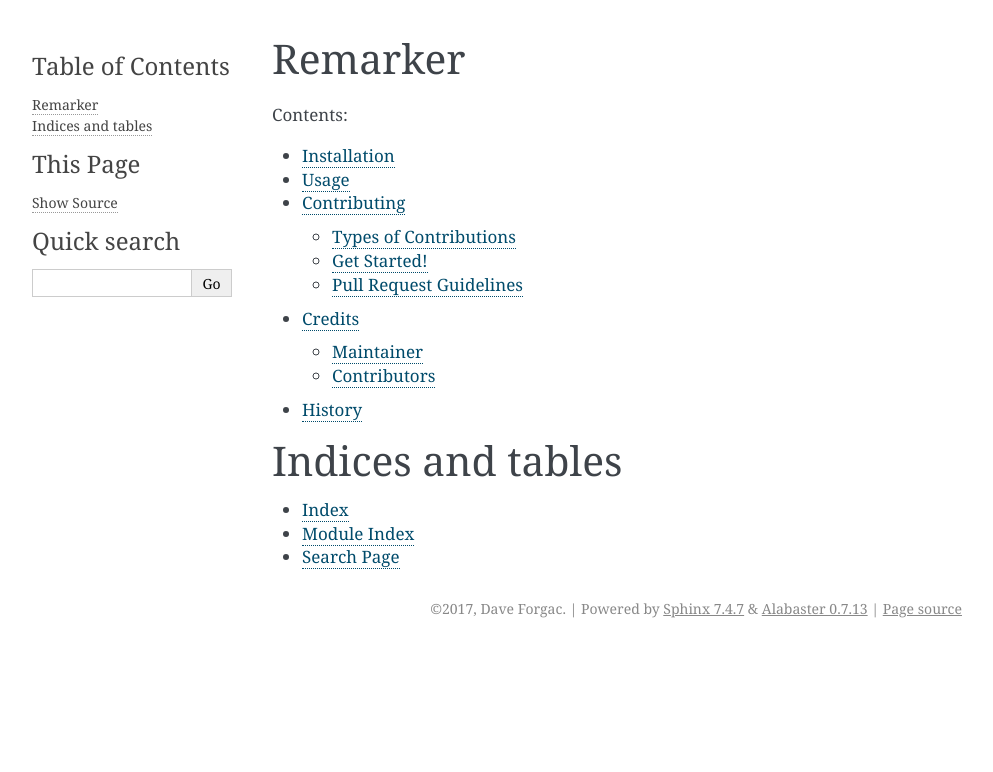
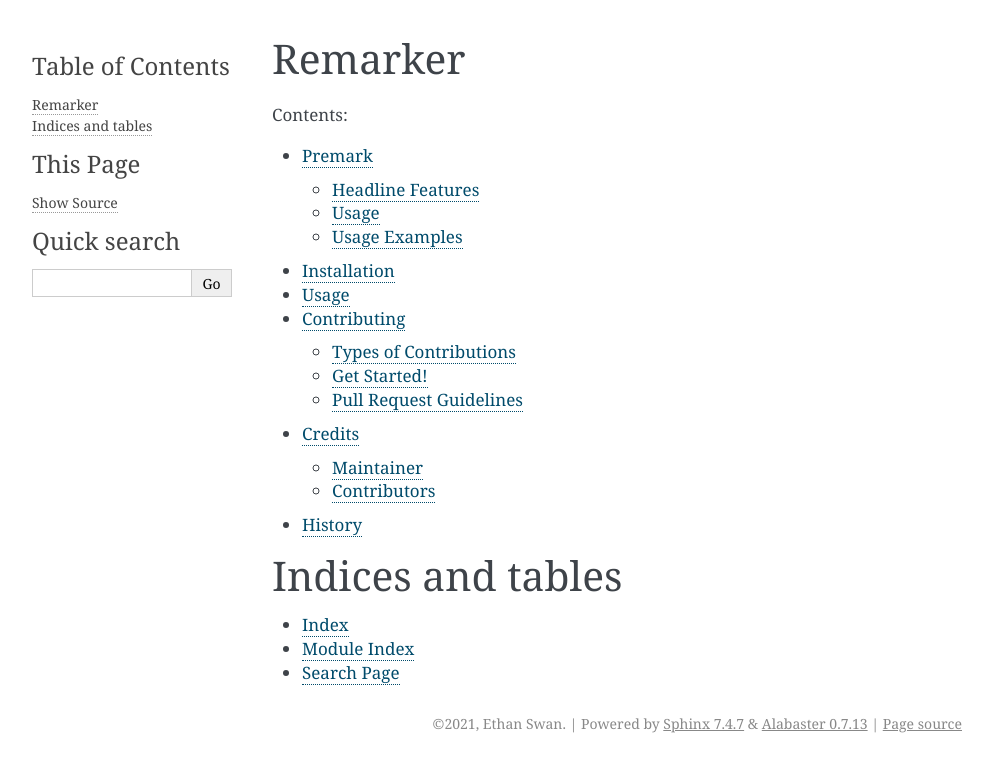
Before and after one commit to eswan18/premark, a Sphinx documentation site: the page built from docs/index.rst, in a window 1280 px wide. Shown: the top 772 px of the page, without its empty margins (148-1141 px from the left). Built offline with Sphinx 7.4.7, drawn with Linux system fonts in a browser that asks for light colours; the version number is read from the project's files by our own code.

Commit message:
Begin docs update.

```diff
--- a/docs/conf.py
+++ b/docs/conf.py
@@ -1,7 +1,7 @@
 #!/usr/bin/env python
 # -*- coding: utf-8 -*-
 #
-# remarker documentation build configuration file, created by
+# premark documentation build configuration file, created by
 # sphinx-quickstart on Tue Jul  9 22:26:36 2013.
 #
 # This file is execfile()d with the current directory set to its
@@ -31,7 +31,7 @@ project_root = os.path.dirname(cwd)
 # version is used.
 sys.path.insert(0, project_root)
 
-import remarker
+import premark
 
 # -- General configuration ---------------------------------------------
 
@@ -40,7 +40,7 @@ import remarker
 
 # Add any Sphinx extension module names here, as strings. They can be
 # extensions coming with Sphinx (named 'sphinx.ext.*') or your custom ones.
-extensions = ['sphinx.ext.autodoc', 'sphinx.ext.viewcode']
+extensions = ['sphinx.ext.autodoc', 'sphinx.ext.viewcode', 'myst_parser']
 
 # Add any paths that contain templates here, relative to this directory.
 templates_path = ['_templates']
@@ -55,17 +55,17 @@ source_suffix = '.rst'
 master_doc = 'index'
 
 # General information about the project.
-project = u'Remarker'
-copyright = u'2017, Dave Forgac'
+project = 'Premark'
+copyright = '2021, Ethan Swan'
 
 # The version info for the project you're documenting, acts as replacement
 # for |version| and |release|, also used in various other places throughout
 # the built documents.
 #
 # The short X.Y version.
-version = remarker.__version__
+version = premark.__version__
 # The full version, including alpha/beta/rc tags.
-release = remarker.__version__
+release = premark.__version__
 
 # The language for content autogenerated by Sphinx. Refer to documentation
 # for a list of supported languages.
@@ -188,7 +188,7 @@ html_static_path = ['_static']
 #html_file_suffix = None
 
 # Output file base name for HTML help builder.
-htmlhelp_basename = 'remarkerdoc'
+htmlhelp_basename = 'premarkdoc'
 
 
 # -- Options for LaTeX output ------------------------------------------
@@ -208,9 +208,9 @@ latex_elements = {
 # (source start file, target name, title, author, documentclass
 # [howto/manual]).
 latex_documents = [
-    ('index', 'remarker.tex',
-     u'Remarker Documentation',
-     u'Dave Forgac', 'manual'),
+    ('index', 'premark.tex',
+     'Premark Documentation',
+     'Ethan Swan', 'manual'),
 ]
 
 # The name of an image file (relative to this directory) to place at
@@ -239,9 +239,9 @@ latex_documents = [
 # One entry per manual page. List of tuples
 # (source start file, name, description, authors, manual section).
 man_pages = [
-    ('index', 'remarker',
-     u'Remarker Documentation',
-     [u'Dave Forgac'], 1)
+    ('index', 'premark',
+     'Premark Documentation',
+     ['Ethan Swan'], 1)
 ]
 
 # If true, show URL addresses after external links.
@@ -254,10 +254,10 @@ man_pages = [
 # (source start file, target name, title, author,
 #  dir menu entry, description, category)
 texinfo_documents = [
-    ('index', 'remarker',
-     u'Remarker Documentation',
-     u'Dave Forgac',
-     'remarker',
+    ('index', 'premark',
+     'Premark Documentation',
+     'Ethan Swan',
+     'premark',
      'One line description of project.',
      'Miscellaneous'),
 ]
--- a/docs/index.rst
+++ b/docs/index.rst
@@ -11,7 +11,7 @@ Contents:
 .. toctree::
    :maxdepth: 2
 
-   readme
+   readme.md
    installation
    usage
    contributing
--- a/docs/modules.rst
+++ b/docs/modules.rst
@@ -1,7 +1,7 @@
-remarker
-========
+premark
+=======
 
 .. toctree::
    :maxdepth: 4
 
-   remarker
+   premark
--- a/docs/readme.rst
+++ /dev/null
@@ -1 +0,0 @@
-.. include:: ../README.rst
```
Also changed, not shown: docs/premark.rst (added, +29 -0 lines), docs/readme.md (added, +2 -0 lines), docs/remarker.rst (deleted, +0 -30 lines).
